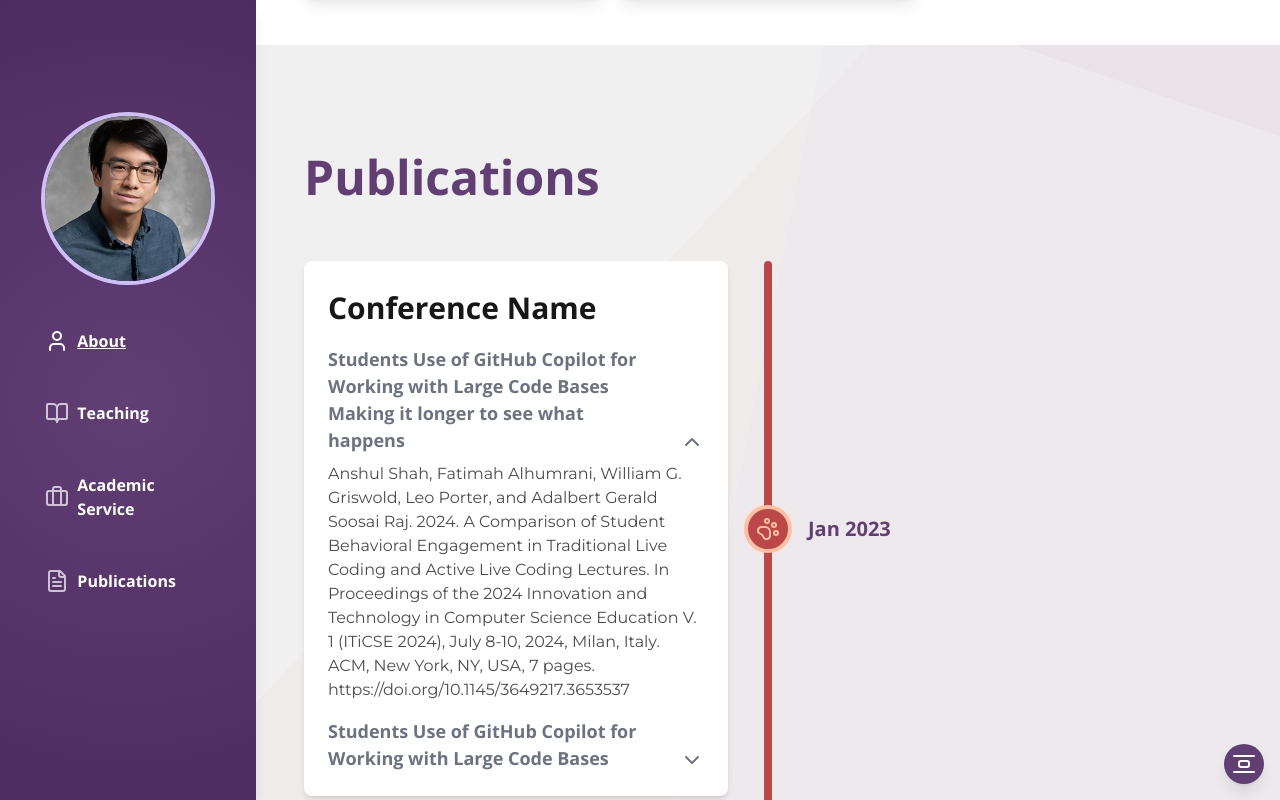
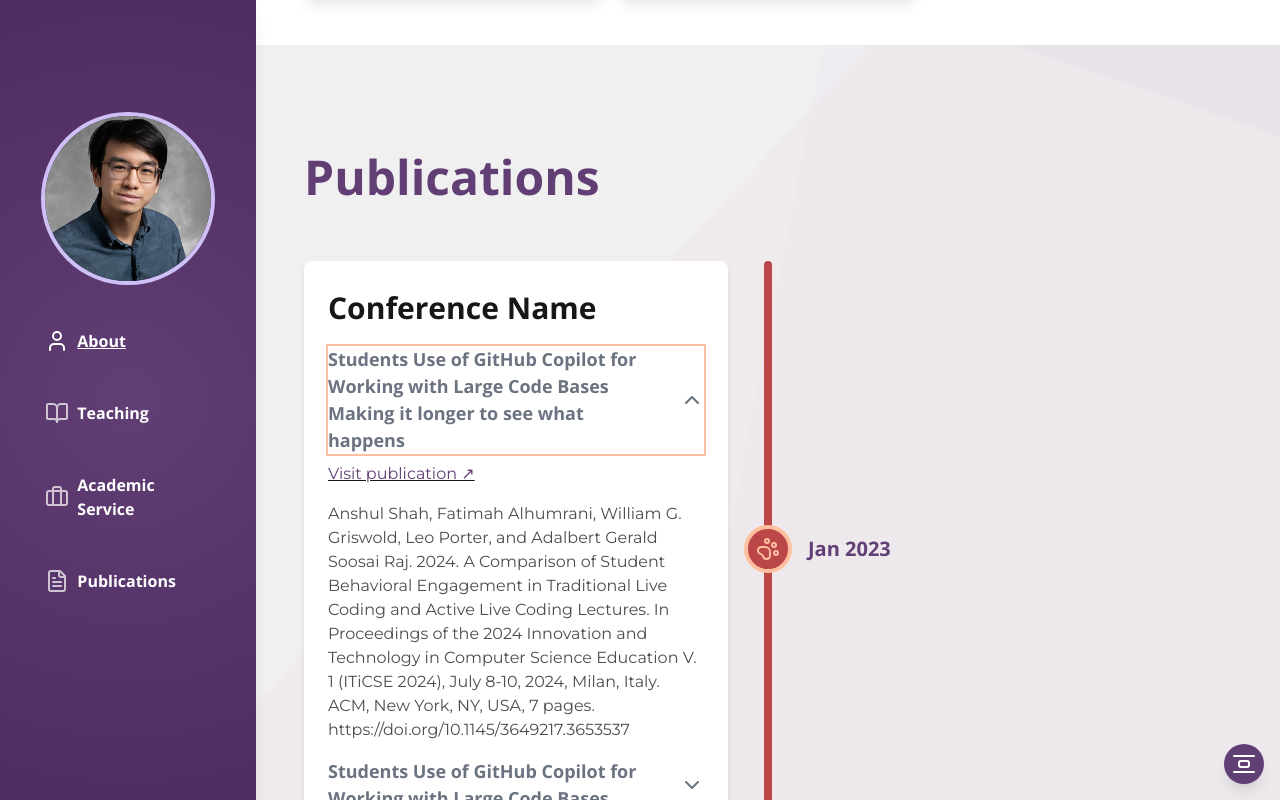
Before and after one commit to jessicanachen/alex-portfolio, a Next.js app: page / in a window 1280 px wide. Both pictures are taken after a click on the button 516 px from the left and 400 px from the top of the page. Built offline with nearby package versions, Linux system fonts and the light colour scheme.

Commit message:
Refactor: publications is tababble

```diff
--- a/src/components/NavBar.tsx
+++ b/src/components/NavBar.tsx
@@ -75,7 +75,7 @@ const NavBar = () => {
           onClick={toggleMenu}
           aria-expanded={isOpen}
           aria-label="Toggle navigation menu"
-          className="lg:hidden w-full cursor-pointer"
+          className="lg:hidden w-full cursor-pointer  focus:outline-highlight2"
         >
           <Menu size={32} className="text-white" />
         </button>
@@ -109,7 +109,7 @@ const NavBar = () => {
         ${activeSection === to && isOpen ? "underline" : ""}
         ${activeSection === to && !isOpen ? "lg:underline" : ""}
         ${isOpen ? "hover:underline text-secondary" : ""}
-        lg:hover:underline rounded-md p-1`}
+        lg:hover:underline rounded-md p-1  focus:outline-highlight2`}
                   >
                     <span
                       className={`relative inline-block
--- a/src/components/sections/Publications.tsx
+++ b/src/components/sections/Publications.tsx
@@ -36,20 +36,21 @@ const Publications: React.FC = () => {
   try {
     return (
       <div ref={ref} className="min-h-screen pt-sm-spacer lg:pt-lg-spacer">
-        <div className="flex lg:hidden">
         <MotionDiv
           initial={{ opacity: 0, y: 16 }}
           animate={inView ? { opacity: 1, y: 0 } : {}}
           transition={{ duration: 0.6, ease: [0.33, 1, 0.68, 1] }}
         >
           <h1>Publications</h1>
-            <MotionDiv className="relative mt-xs-spacer mx-auto">
-              <div className="absolute left-4 transform -translate-x-1/2 w-1 rounded-lg bg-highlight1 h-full"></div>
+          <MotionDiv className="relative mt-xs-spacer lg:mt-lg-spacer mx-auto">
+            <div className="absolute left-4 lg:left-1/2 transform -translate-x-1/2 w-1 lg:w-2 rounded-lg bg-highlight1 h-full"></div>
 
             {publications.map((entry: ConferenceEntry, index: number) => (
               <MotionDiv
                 key={index}
-                  className={`relative flex flex-col items-center mb-md-spacer }`}
+                className={`relative flex flex-col items-center lg:flex-row lg:items-center lg:mb-lg-spacer ${
+                  index % 2 === 0 ? "lg:flex-row-reverse" : ""
+                }`}
                 initial={{ opacity: 0, x: index % 2 === 0 ? -20 : 20 }}
                 animate={inView ? { opacity: 1, x: 0 } : {}}
                 transition={{
@@ -58,19 +59,36 @@ const Publications: React.FC = () => {
                   ease: "easeOut",
                 }}
               >
-                  <div className="flex items-center justify-center absolute left-4 transform -translate-x-1/2 bg-background border-4 border-highlight1 w-4 h-4 rounded-full"></div>
-                  <div className="flex items-center justify-center absolute h-4 left-md-spacer transform">
+                <div
+                  className={`flex items-center justify-center absolute left-4 lg:left-1/2 transform -translate-x-1/2 bg-background lg:bg-highlight1 border-4 border-highlight1 lg:border-highlight2 w-4 lg:w-12 h-4 lg:h-12 rounded-full`}
+                >
+                  <PawPrint className="hidden lg:block w-6 h-6 text-highlight2" />
+                </div>
+
+                <div
+                  className={`pl-md-spacer w-full lg:w-1/2 ${
+                    index % 2 === 1
+                      ? "lg:ml-auto lg:text-right lg:pr-md-spacer"
+                      : "lg:mr-auto lg:pl-md-spacer"
+                  }`}
+                >
                   <h3 className="text-primary">{entry.Year}</h3>
                 </div>
 
-                  <div className={`pl-md-spacer mt-lg-spacer w-full`}>
+                <div
+                  className={`pl-md-spacer mt-sm-spacer mb-lg-spacer w-full lg:w-1/2 lg:my-0  ${
+                    index % 2 === 0
+                      ? "lg:mr-auto lg:pr-md-spacer lg:pl-0"
+                      : "lg:ml-auto lg:pl-md-spacer"
+                  }`}
+                >
                   <div className="bg-white rounded-lg shadow-md p-card-padding">
                     <h5>{entry.Conference}</h5>
 
                     {entry.Publications.map((pub, pubIndex) => (
                       <MotionDiv
                         key={pubIndex}
-                          className="mt-xs-spacer"
+                        className="mt-xs-spacer lg:mt-sm-spacer"
                         initial={{ opacity: 0, y: 8 }}
                         animate={inView ? { opacity: 1, y: 0 } : {}}
                         transition={{
@@ -79,25 +97,16 @@ const Publications: React.FC = () => {
                           ease: "easeOut",
                         }}
                       >
+                        <div>
                           <h6>
                             <button
                               onClick={() =>
                                 toggleExpand(`${index}-${pubIndex}`)
                               }
-                              className="flex items-end justify-between w-full text-left"
+                              className="flex items-center justify-between w-full text-left outline-none focus:ring-2 focus:ring-highlight2"
                             >
-                              {pub.Link ? (
-                                <Link
-                                  href={pub.Link}
-                                  target="_blank"
-                                  className="hover:underline "
-                                >
-                                  {pub.Name}
-                                </Link>
-                              ) : (
-                                pub.Name
-                              )}
-                              <span className="ml-xs-spacer">
+                              <span className="font-bold">{pub.Name}</span>
+                              <span className="ml-sm-spacer">
                                 {expanded[`${index}-${pubIndex}`] ? (
                                   <ChevronUp size={24} />
                                 ) : (
@@ -107,8 +116,23 @@ const Publications: React.FC = () => {
                             </button>
                           </h6>
 
+                          {pub.Link && (
+                            <Link
+                              href={pub.Link}
+                              target="_blank"
+                              rel="noopener noreferrer"
+                              className="underline hover:underline focus-visible:underline focus:outline-highlight2"
+                              tabIndex={0}
+                            >
+                              <p className="text-sm lg:text-base py-xs-spacer text-primary">
+                                Visit publication ↗
+                              </p>
+                            </Link>
+                          )}
+                        </div>
+
                         {expanded[`${index}-${pubIndex}`] && (
-                            <p className="pt-xs-spacer break-all text-muted">
+                          <p className="pt-xs-spacer text-muted break-words">
                             {pub.Description}
                           </p>
                         )}
@@ -121,108 +145,6 @@ const Publications: React.FC = () => {
           </MotionDiv>
         </MotionDiv>
       </div>
-
-        <div className="hidden lg:flex">
-          <MotionDiv
-            initial={{ opacity: 0, y: 16 }}
-            animate={inView ? { opacity: 1, y: 0 } : {}}
-            transition={{ duration: 0.6, ease: [0.33, 1, 0.68, 1] }}
-          >
-            <h1>Publications</h1>
-            <MotionDiv className="relative mt-lg-spacer mx-auto">
-              <div className="absolute left-1/2 transform -translate-x-1/2 w-2 rounded-lg bg-highlight1 h-full"></div>
-
-              {publications.map((entry: ConferenceEntry, index: number) => (
-                <MotionDiv
-                  key={index}
-                  className={`relative flex items-center mb-lg-spacer ${
-                    index % 2 === 0 ? "flex-row-reverse" : ""
-                  }`}
-                  initial={{ opacity: 0, x: index % 2 === 0 ? -20 : 20 }}
-                  animate={inView ? { opacity: 1, x: 0 } : {}}
-                  transition={{
-                    duration: 0.6,
-                    delay: index * 0.15,
-                    ease: "easeOut",
-                  }}
-                >
-                  <div
-                    className={`w-1/2 p-md-spacer  ${
-                      index % 2 === 1
-                        ? "ml-auto text-right pr-md-spacer"
-                        : "mr-auto pl-md-spacer"
-                    }`}
-                  >
-                    <h3 className="text-primary">{entry.Year}</h3>
-                  </div>
-
-                  <div className="flex items-center justify-center absolute left-1/2 transform -translate-x-1/2 bg-highlight1 border-4 border-highlight2 w-12 h-12 rounded-full">
-                    <PawPrint className="w-6 h-6 text-highlight2" />
-                  </div>
-
-                  <div
-                    className={`w-1/2 ${
-                      index % 2 === 0
-                        ? "mr-auto pr-md-spacer"
-                        : "ml-auto pl-md-spacer"
-                    }`}
-                  >
-                    <div className="bg-white rounded-lg shadow-md p-card-padding w-full">
-                      <h5>{entry.Conference}</h5>
-
-                      {entry.Publications.map((pub, pubIndex) => (
-                        <MotionDiv
-                          key={pubIndex}
-                          className="mt-sm-spacer"
-                          initial={{ opacity: 0, y: 8 }}
-                          animate={inView ? { opacity: 1, y: 0 } : {}}
-                          transition={{
-                            duration: 0.4,
-                            delay: pubIndex * 0.1,
-                            ease: "easeOut",
-                          }}
-                        >
-                          <h6 className="">
-                            <button
-                              onClick={() =>
-                                toggleExpand(`${index}-${pubIndex}`)
-                              }
-                              className="flex items-end justify-between w-full text-left"
-                            >
-                              {pub.Link ? (
-                                <Link
-                                  href={pub.Link}
-                                  target="_blank"
-                                  className="hover:underline "
-                                >
-                                  {pub.Name}
-                                </Link>
-                              ) : (
-                                pub.Name
-                              )}
-                              <span className="ml-sm-spacer">
-                                {expanded[`${index}-${pubIndex}`] ? (
-                                  <ChevronUp size={24} />
-                                ) : (
-                                  <ChevronDown size={24} />
-                                )}
-                              </span>
-                            </button>
-                          </h6>
-
-                          {expanded[`${index}-${pubIndex}`] && (
-                            <p className="pt-xs-spacer text-muted">{pub.Description}</p>
-                          )}
-                        </MotionDiv>
-                      ))}
-                    </div>
-                  </div>
-                </MotionDiv>
-              ))}
-            </MotionDiv>
-          </MotionDiv>
-        </div>
-      </div>
     );
   } catch (error) {
     console.error("Framer Motion error:", error);
```
Lines whose indentation alone changed are shown as unchanged.
